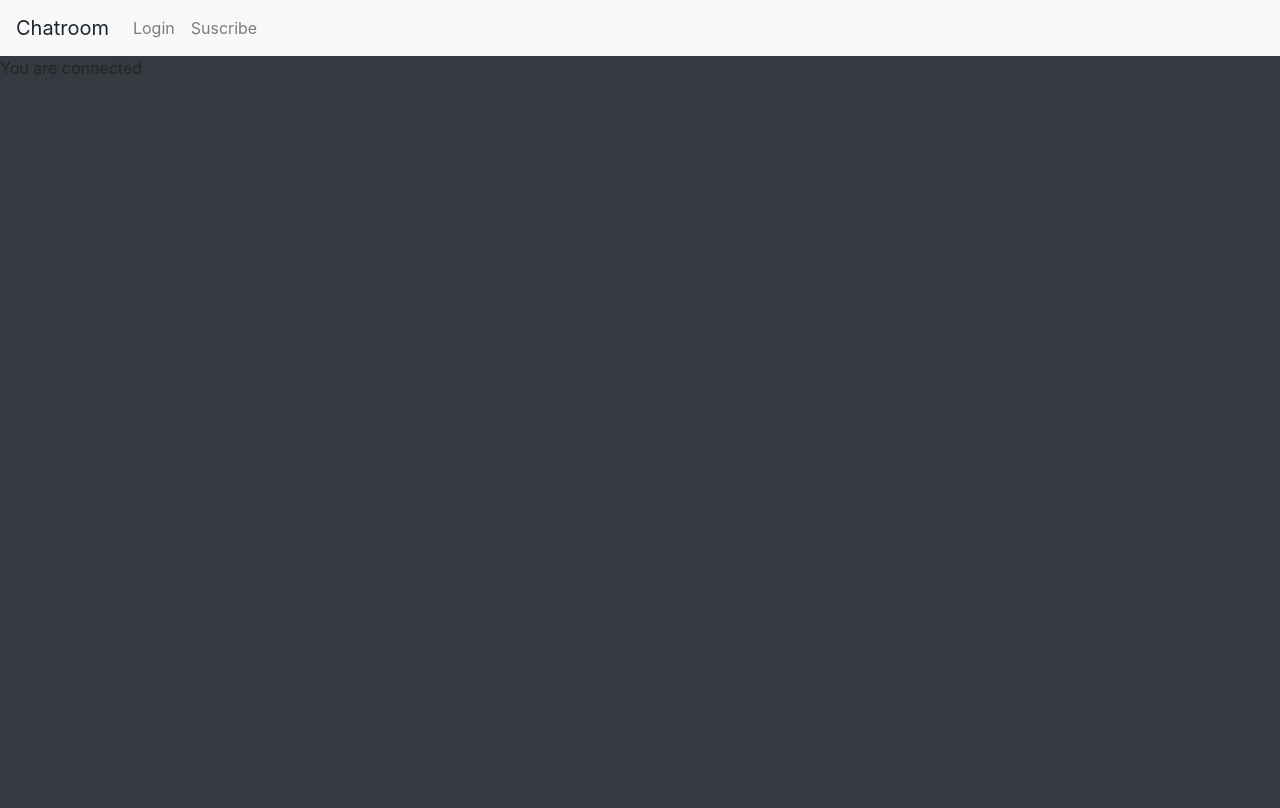
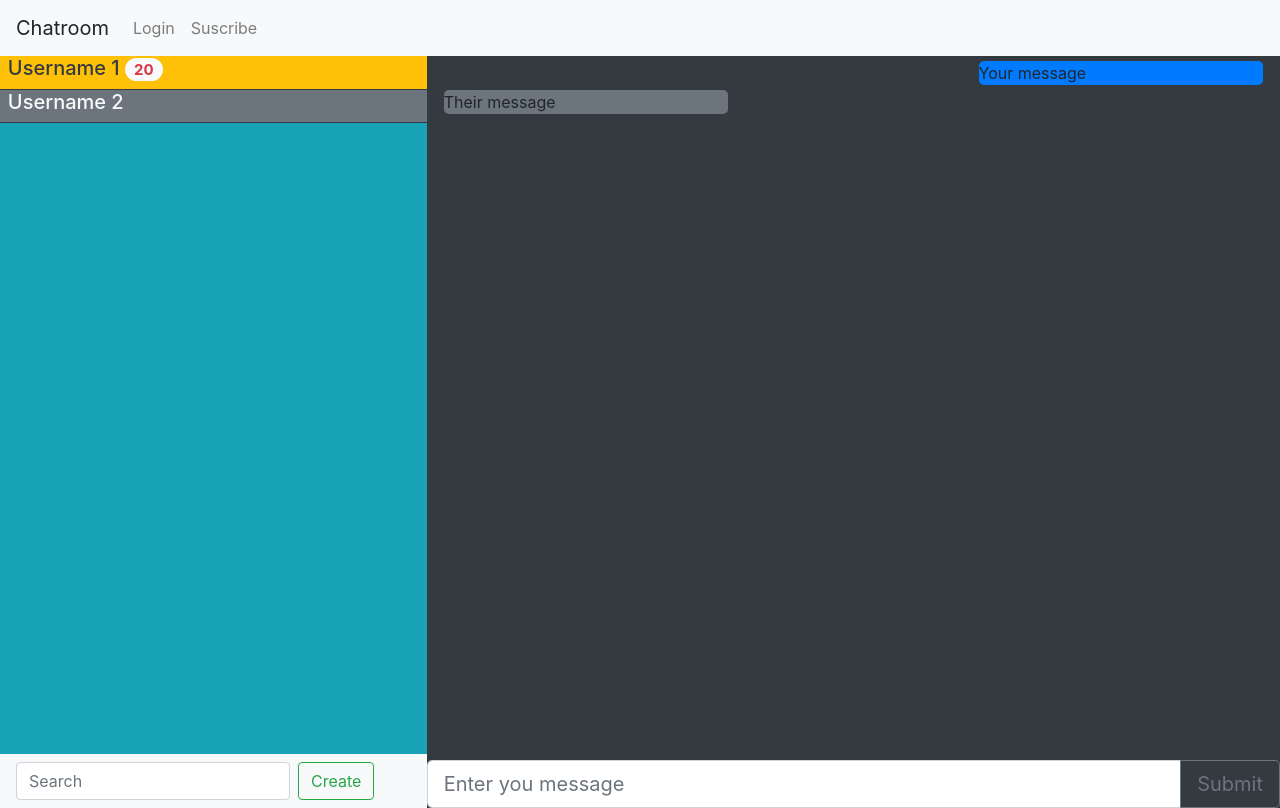
Before and after one commit to johannpistorius/realworldone_chat, a PHP site: template pages/Views/chat.php in a window 1280 px wide. Before the commit the page ends 74 px from the top, so only its background shows below. Run offline with PHP 8.4, Linux system fonts and the light colour scheme; the template is opened without the code that fills it, so the values that code supplies are empty; some libraries are stand-ins or nearby versions.

Commit message:
styling: included the different sections of the chat page

```diff
--- a/pages/CSS/style.css
+++ b/pages/CSS/style.css
@@ -0,0 +1,12 @@
+html,body{
+  height:100%;
+}
+.container-fluid{
+  padding:0 !important;
+}
+#messagearea{
+  margin-bottom:0 !important;
+}
+#messages{
+  overflow-y: auto;
+}
--- a/pages/Views/chat.php
+++ b/pages/Views/chat.php
@@ -1,8 +1,50 @@
 <?php
 	$title="Chatroom";
+?>
+	<div class="container-fluid" style="height: 94vh;">
+		<div class="row no-gutters" style="height:100%;">
+			<div class="col bg-info">
+				<!--Unread message container-->
+				<div class="row bg-warning border-bottom border-dark">
+					<a href=# style="text-decoration:none; padding-left:5%;" class="text-dark"><h5>Username 1 <span class="badge badge-secondary badge-pill bg-light text-danger">20</span></h5></a>
+				</div>
+				<!--Read message container-->
+				<div class="row bg-secondary border-bottom border-dark">
+					<a href=# style="text-decoration:none; padding-left:5%;" class="text-light"><h5>Username 2</h5></a>
+				</div>
+				<!--Create new conversation with an existing user-->
+				<nav class="navbar navbar-expand-lg navbar-light bg-light position-absolute fixed-bottom">
+						<form class="form-inline my-2 my-lg-0">
+							<input class="form-control mr-sm-2" type="search" placeholder="Search" aria-label="Search">
+							<button class="btn btn-outline-success my-2 my-sm-0" type="submit">Create</button>
+						</form>
+				</nav>
+			</div>
+			<div class="col-8 bg-dark" id="messages">
+				<!--Your message format-->
+				<div class="row no-gutters justify-content-end" style="padding-top:5px">
+			    <div class="col-4 bg-primary" style="margin-right:2%; border-radius: 5px;">
+			      Your message
+			    </div>
+				</div>
+				<!--Their message format-->
+				<div class="row no-gutters justify-content-start" style="padding-top:5px">
+			    <div class="col-4 bg-secondary" style="margin-left:2%;border-radius: 5px;">
+			      Their message
+			    </div>
+				</div>
+				<!--Need to add the textarea-->
+				<form class="input-group input-group-lg position-absolute fixed-bottom" id="textmessarea">
+				  <input type="text" class="form-control" placeholder="Enter you message" aria-label="text" aria-describedby="basic-addon2"></textarea>
+				  <div class="input-group-append">
+				    <input class="btn btn-outline-secondary" type="submit">
+				  </div>
+				</form>
 
-	echo'You are connected';
-
+			</div>
+		</div>
+	</div>
+<?php
 	$content=ob_get_clean();
   require("pages/Views/layout.php");
 ?>
```
Also changed, not shown: pages/Views/suscribe.php (+23 -21 lines), README.md.
